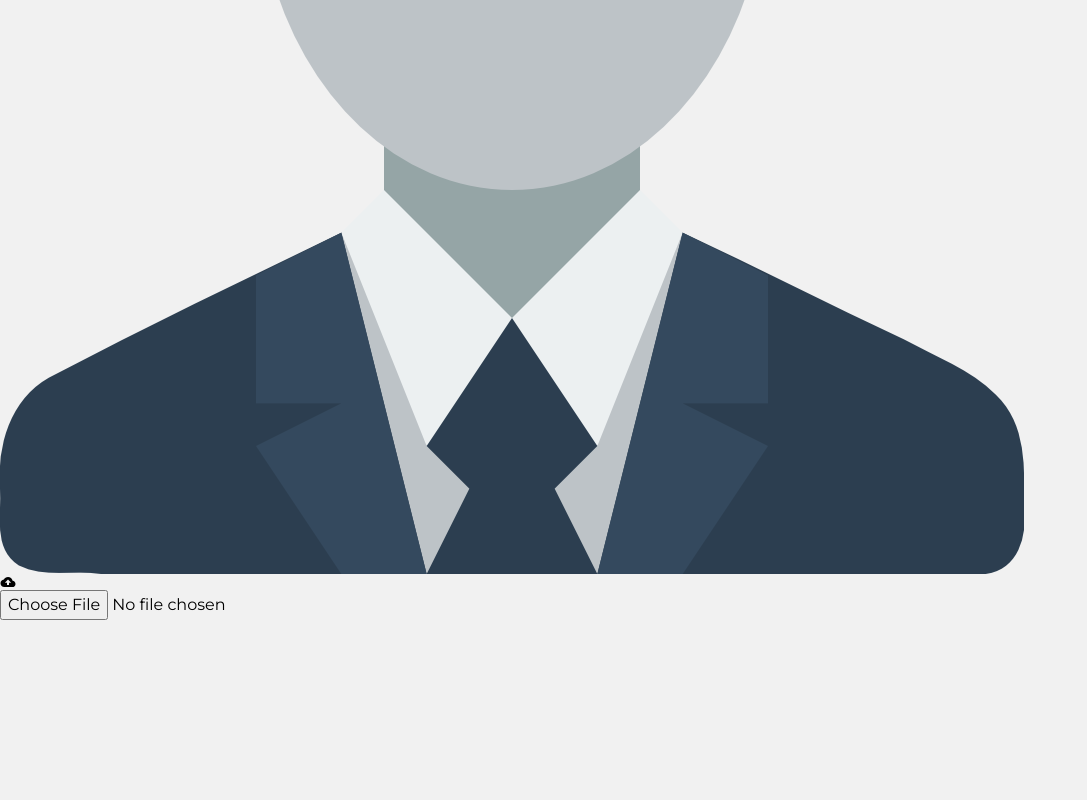
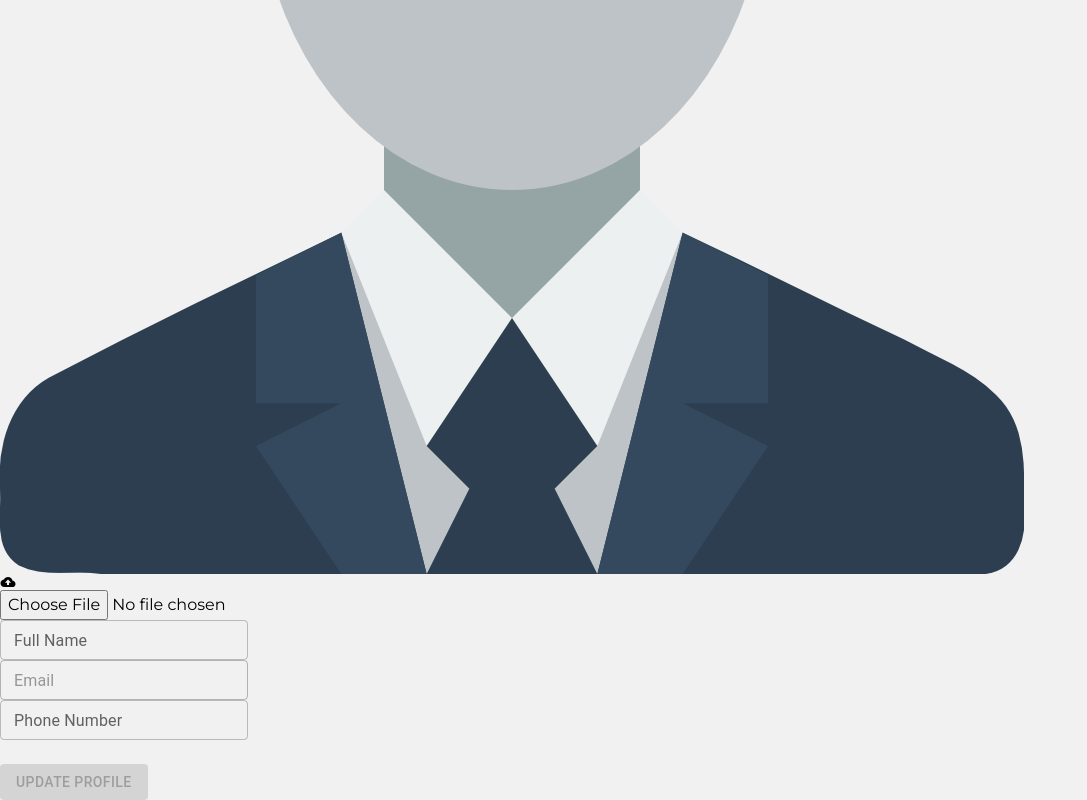
Before and after one commit to wasiahamad/E_Commerce_App, a React (Vite) app in the folder admin/: page /profile in a window 1280 px wide. Shown: the part 1266-2066 px from the top of the page, without its empty margins (0-1087 px from the left). Before the commit the page ends 1886 px from the top, so only its background shows below. Built offline with nearby package versions, Linux system fonts and the light colour scheme; a web font is replaced by a local one.

Commit message:
Modify the Prorile of Admin

```diff
--- a/admin/src/Pages/Profile/index.jsx
+++ b/admin/src/Pages/Profile/index.jsx
@@ -4,7 +4,7 @@ import CircularProgress from '@mui/material/CircularProgress';
 import { useNavigate } from "react-router-dom";
 import { IoMdCloudUpload } from "react-icons/io";
 import { editData, editUserData } from "../../utils/api";
-import { Button } from "@mui/material";
+import { Button, TextField } from "@mui/material";
 
 const Profile = () => {
     const context = useContext(MyContext);
@@ -127,7 +127,7 @@ const Profile = () => {
                 if (res?.error !== true) {
                     context.alertBox("success", res?.message);
                     setLoading2(false);
-                    navigate("/my-account");
+                    navigate("/profile");
                     // uske bad form ko bnd kr dena h
                     setChangePassword({
                         password: "",
@@ -233,8 +233,70 @@ const Profile = () => {
                             />
                         </div>
                     </div>
+
+                    <form action="" className="mt-8" onSubmit={handleSubmit}>
+                        <div className="form-group flex items-center gap-5">
+                            <div className="w-[50%]">
+                                <TextField
+                                    id="name"
+                                    label="Full Name"
+                                    variant="outlined"
+                                    className="w-full"
+                                    type="text"
+                                    size="small"
+                                    name="name"
+                                    onChange={onChangeInput}
+                                    value={formFileds.name}
+                                    disabled={loading === true ? true : false}
+                                />
+                            </div>
+
+                            <div className="w-[50%]">
+                                <TextField
+                                    id="email"
+                                    label="Email"
+                                    variant="outlined"
+                                    className="w-full"
+                                    type="email"
+                                    size="small"
+                                    name="email"
+                                    onChange={onChangeInput}
+                                    value={formFileds.email}
+                                    disabled={true}
+                                />
+                            </div>
+                        </div>
+
+                        <div className="form-group flex items-center gap-5 mt-4">
+                            <div className="w-[50%]">
+                                <TextField
+                                    id="phone"
+                                    label="Phone Number"
+                                    variant="outlined"
+                                    className="w-full"
+                                    type="text"
+                                    size="small"
+                                    name="mobile"
+                                    onChange={onChangeInput}
+                                    value={formFileds.mobile}
+                                    disabled={loading === true ? true : false}
+                                />
+                            </div>
+                        </div>
+                        <br />
+                        <div className="flex items-center ">
+                            <Button variant='contained' className='!bg-[#f44336] font-[500]'
+                                disabled={!validValue || loading === true ? true : false}
+                                type="submit">
+                                {
+                                    loading === true ? <CircularProgress color="inherit" size={20} />
+                                        :
+                                        "Update Profile"
+                                }
+                            </Button>
+                        </div>
+                    </form>
                 </div>
-
 
             </div>
         </>
```
